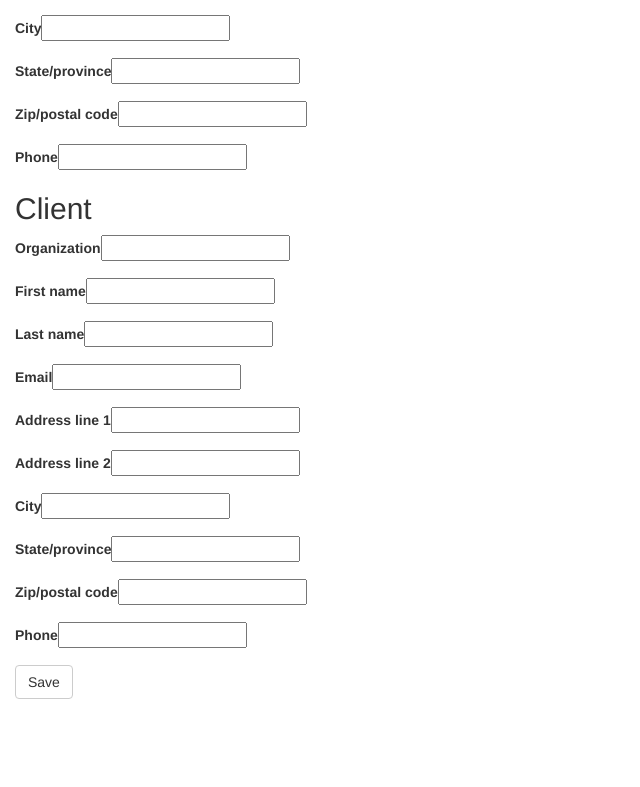
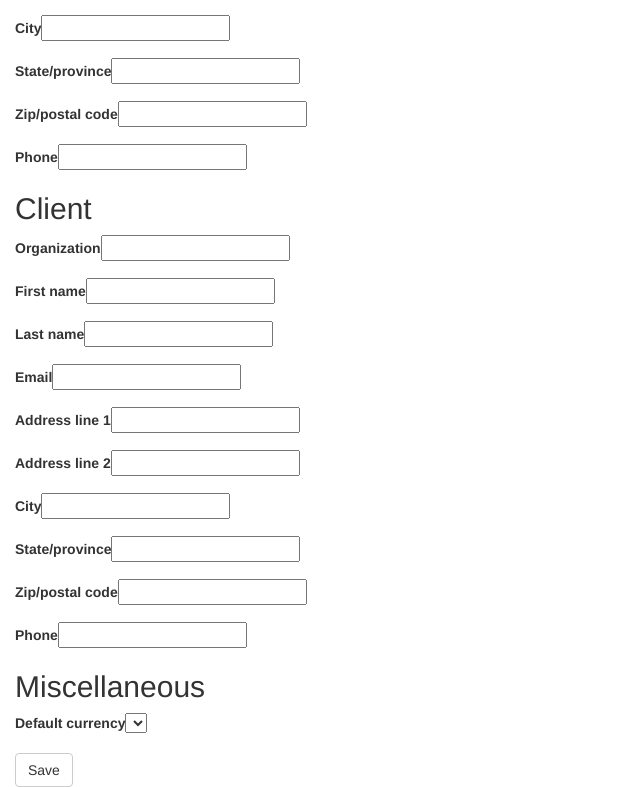
Before and after one commit to ndarilek/sandstorm-invoicing, a Nuxt app: page /settings in a window 1280 px wide. Shown: the part 418-1205 px from the top of the page, without its empty margins (0-640 px from the left). Before the commit the page ends 1117 px from the top, so only its background shows below. Built offline with nearby package versions, Linux system fonts and the light colour scheme.

Commit message:
Add default currency code setting.

```diff
--- a/pages/index.vue
+++ b/pages/index.vue
@@ -1,6 +1,5 @@
 <template>
   <div>
-    <loading v-if="loading"/>
     <div v-if="!loading">
       <h1>Invoices</h1>
       <router-link :to="{name: 'new'}">New</router-link>
@@ -11,6 +10,7 @@
             </tr>
           </thead>
           <tbody class="table-striped">
+            <tr/>
           </tbody>
         </table>
       </div>
@@ -20,7 +20,6 @@
 
 <script>
 import gql from "graphql-tag"
-import Loading from "~components/loading"
 
 export default {
   apollo: {
@@ -47,20 +46,30 @@ export default {
           this.$router.push({name: "settings"})
       },
       pollInterval: 1000,
+    },
+    settings: {
+      query: gql`{
+        settings {
+          defaultCurrencyCode
+        }
+      }`,
+      result(data) {
+        if(!data.settings)
+          this.$router.push({name: "settings"})
+      },
+      pollInterval: 1000,
     }
   },
   data: () => ({
     loadingQueriesCount: 0,
     client: null,
-    sender: null
+    sender: null,
+    settings: null
   }),
   computed: {
     loading() {
-      return !(this.client && this.sender)
+      return !(this.client && this.sender && this.settings)
     }
-  },
-  components: {
-    Loading
   },
   head: {
     title: "Invoices"
--- a/pages/settings.vue
+++ b/pages/settings.vue
@@ -6,6 +6,11 @@
       <person-input prefix="sender" v-model="sender"/>
       <h2>Client</h2>
       <person-input prefix="client" v-model="client"/>
+      <h2>Miscellaneous</h2>
+      <div class="form-group">
+        <label for="defaultCurrencyCode">Default currency</label>
+        <currency-selector v-model="settings.defaultCurrencyCode"/>
+      </div>
       <button type="submit" class="btn btn-default">Save</button>
     </form>
   </div>
@@ -14,18 +19,25 @@
 <script>
   import _ from "lodash"
   import gql from "graphql-tag"
+  import CurrencySelector from "~components/currency/selector"
   import PersonInput from "~components/person/input"
   import {newPerson} from "~/lib/person"
 
+  const newSettings = () => ({
+    defaultCurrencyCode: "USD"
+  })
+
   export default {
     data: () => ({
+      client: newPerson(),
       sender: newPerson(),
-      client: newPerson()
+      settings: newSettings()
     }),
     apollo: {
       client: {
         query: gql`{
           client {
+            id
             organization
             name {
               first
@@ -52,6 +64,7 @@
       sender: {
         query: gql`{
           sender {
+            id
             organization
             name {
               first
@@ -74,36 +87,66 @@
           } else
             return newPerson()
         }
+      },
+      settings: {
+        query: gql`{
+          settings {
+            defaultCurrencyCode
+          }
+        }`,
+        update(data) {
+          if(data.settings) {
+            return data.settings
+          } else
+            return newSettings()
+        }
       }
     },
     methods: {
       save() {
-        const client = _.toPlainObject(this.client)
-        delete client.__typename
-        const sender = _.toPlainObject(this.sender)
-        delete sender.__typename
+        const cleanupPerson = (r) => {
+          delete r.id
+          delete r.__typename
+          r.name = _.toPlainObject(r.name)
+          delete r.name.__typename
+          r.address = _.toPlainObject(r.address)
+          delete r.address.__typename
+          return r
+        }
+        const client = cleanupPerson(_.toPlainObject(this.client))
+        const sender = cleanupPerson(_.toPlainObject(this.sender))
+        const settings = _.toPlainObject(this.settings)
+        delete settings.__typename
         this.$apollo.mutate({
-          mutation: gql`mutation($client: PersonInput!, $sender: PersonInput!) {
+          mutation: gql`mutation($client: PersonInput!, $sender: PersonInput!, $settings: SettingsInput!) {
             updateClient(person: $client) {
               id
             }
             updateSender(person: $sender) {
               id
             }
+            updateSettings(settings: $settings) {
+              defaultCurrencyCode
+            }
           }`,
           variables: {
             client,
-            sender
+            sender,
+            settings
           }
-        }).then((response) => {
-          console.log(response)
+        }).then(() => {
+          this.$apollo.client.resetStore()
+          this.$router.push({name: "index"})
         })
       }
     },
     head: {
       title: "Settings"
     },
-    components: {PersonInput}
+    components: {
+      CurrencySelector,
+      PersonInput
+    }
   }
 
 </script>
```
Also changed, not shown: server.js (+4 -6 lines).
